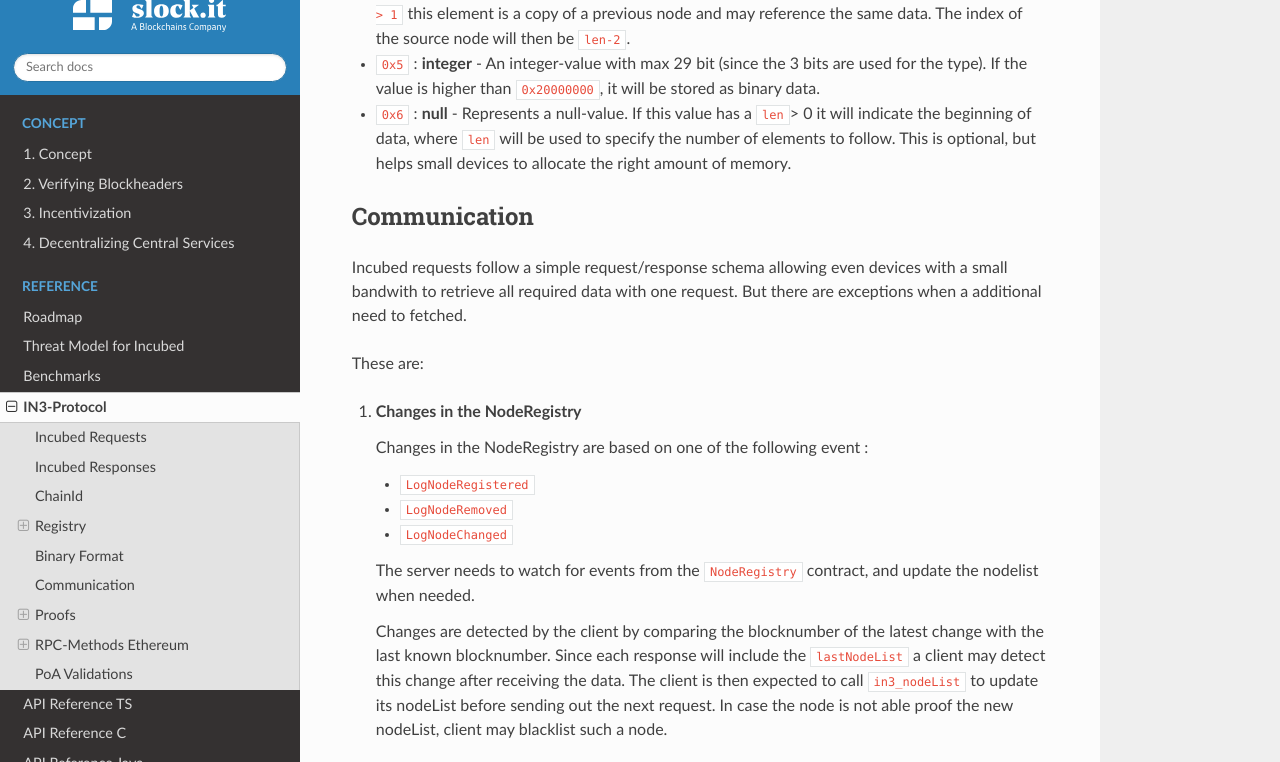
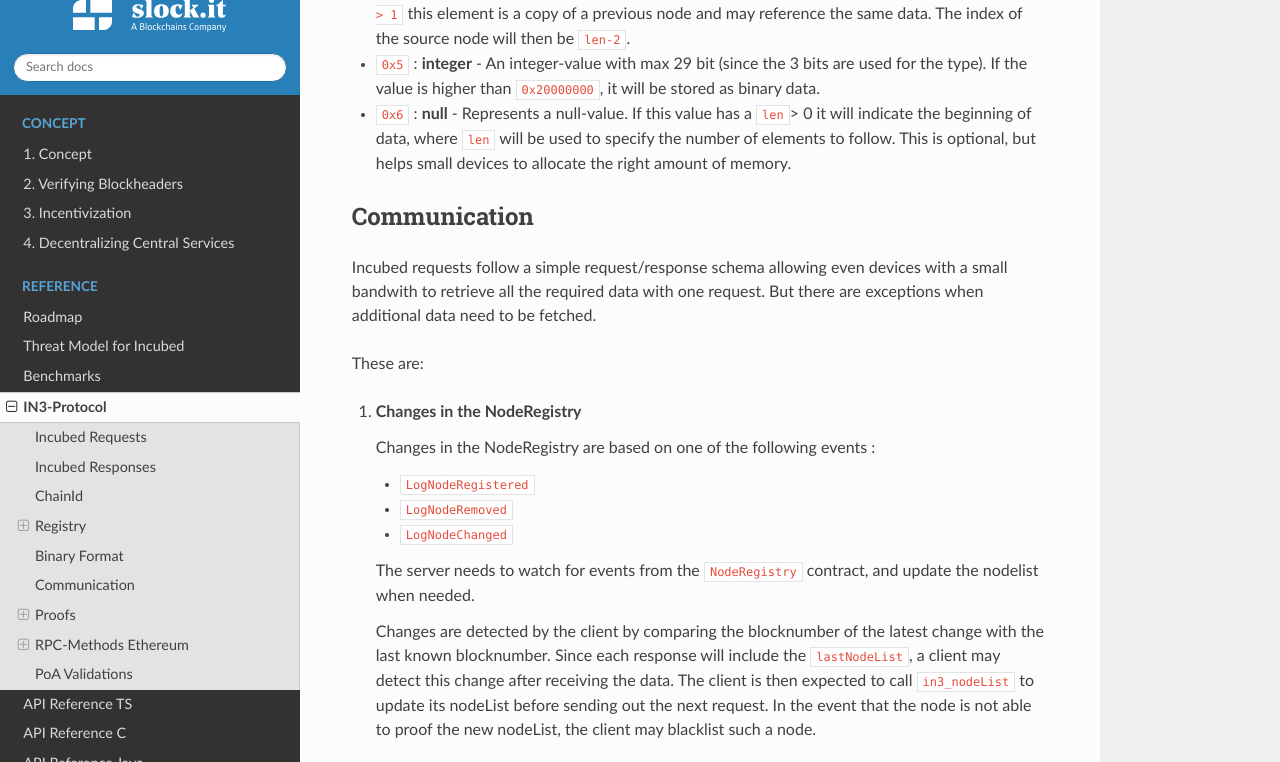
Before and after one commit to blockchainsllc/in3-docs, a Sphinx documentation site: the page built from docs/spec.md, in a window 1280 px wide and 900 px high, scrolled down 6799 px, cut to the strip 0-762 px from the top of the window. Built offline with Sphinx 7.4.7 and the Read the Docs theme 2.0.0, drawn with Linux system fonts in a browser that asks for light colours; pages that are not in the unit, such as notebooks, are missing from menus.

Commit message:
Update spec.md

````diff
--- a/docs/spec.md
+++ b/docs/spec.md
@@ -257,13 +257,13 @@
 
 ## Communication
 
-Incubed requests follow a simple request/response schema allowing even devices with a small bandwith to retrieve all required data with one request. But there are exceptions when a additional need to fetched.
+Incubed requests follow a simple request/response schema allowing even devices with a small bandwith to retrieve all the required data with one request. But there are exceptions when additional data need to be fetched.
 
 These are:
 
 1. **Changes in the NodeRegistry**
 
-    Changes in the NodeRegistry are based on one of the following event :
+    Changes in the NodeRegistry are based on one of the following events :
 
     - `LogNodeRegistered`
     - `LogNodeRemoved`
@@ -271,7 +271,7 @@
 
     The server needs to watch for events from the `NodeRegistry` contract, and update the nodelist when needed.
 
-    Changes are detected by the client by comparing the blocknumber of the latest change with the last known blocknumber. Since each response will include the `lastNodeList` a client may detect this change after receiving the data. The client is then expected to call `in3_nodeList` to update its nodeList before sending out the next request. In case the node is not able proof the new nodeList, client may blacklist such a node.
+    Changes are detected by the client by comparing the blocknumber of the latest change with the last known blocknumber. Since each response will include the `lastNodeList`, a client may detect this change after receiving the data. The client is then expected to call `in3_nodeList` to update its nodeList before sending out the next request. In the event that the node is not able to proof the new nodeList, the client may blacklist such a node.
 
   ```eval_rst
     .. uml::
````
